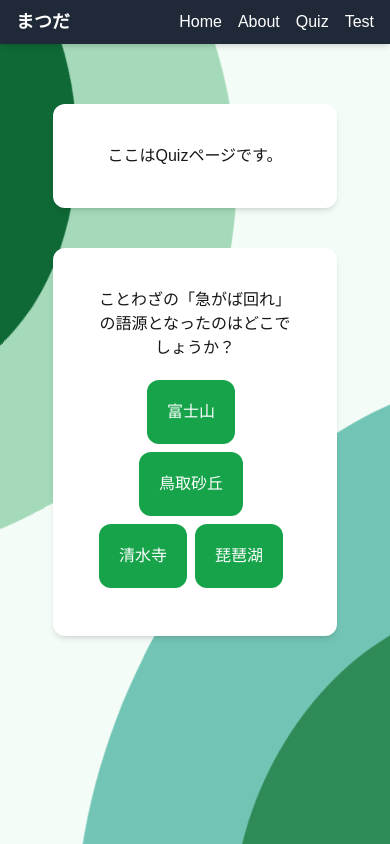
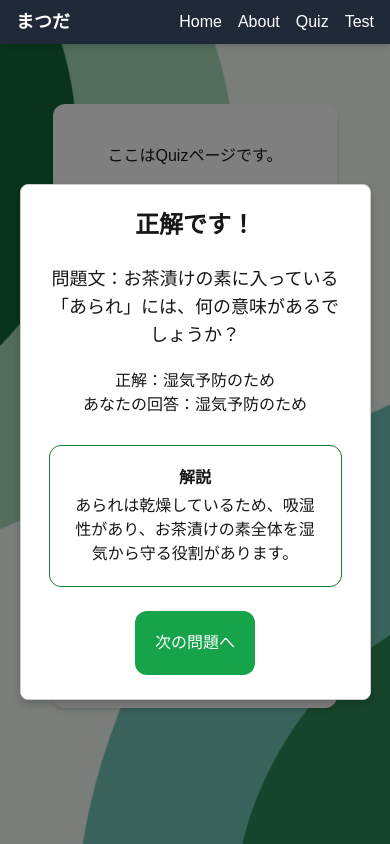
Before and after one commit to t-matsuda1011/myApp, a Next.js app: page /quiz in a window 390 px wide. Both pictures are taken after a click on the button "湿気予防のため". Built offline with nearby package versions, Linux system fonts and the light colour scheme.

Commit message:
ポップアップメッセージの実装

```diff
--- a/src/components/header/index.tsx
+++ b/src/components/header/index.tsx
@@ -3,7 +3,7 @@ import Link from 'next/link';
 
 const Header = () => {
     return (
-        <header className="fixed top-0 w-full bg-gray-800 text-white shadow-md z-50">
+        <header style={{zIndex: "1001"}} className="fixed top-0 w-full bg-gray-800 text-white shadow-md z-50">
             <div className="max-w-7xl mx-auto px-4 py-2 flex justify-between items-center">
                 <h1 className="text-lg font-bold">まつだ</h1>
                 <nav>
--- a/src/components/options/index.jsx
+++ b/src/components/options/index.jsx
@@ -1,6 +1,6 @@
 export default function Options({ answers, click }) {
     return (
-        <div className="mt-5">
+        <div className="mt-5 flex flex-col md:flex-row justify-center">
             {answers.map((answer) => (
                 <button
                     className="rounded-xl p-5 mb-2 mr-2 bg-green-600 hover:bg-green-800 text-white transition-all"
--- a/src/components/popup-comment/index.jsx
+++ b/src/components/popup-comment/index.jsx
@@ -1,29 +1,48 @@
 export default function PopUpComment({ isCorrect, question, correct, answer, explanation, click }) {
     return (
         <div
-            style={
-                {
-                    position: "fixed",
-                    top: "30%",
-                    left: "50%",
-                    transform: "translate(-50%, -50%)",
+            style={{
+                position: "fixed",
+                width: "100%",
+                height: "100%",
+                backgroundColor: "rgba(0, 0, 0, 0.5)", // 背景を半透明に
+                display: "flex",
+                justifyContent: "center",
+                alignItems: "center",
+                zIndex: 1000,
+            }}
+            className="top-5 md:top-0 left-0 fixed inset-0 bg-black bg-opacity-50 flex justify-center items-center z-50"
+        >
+            <div
+                style={{
                     backgroundColor: "white",
                     border: "1px solid #ccc",
-                    padding: "20px",
-                    zIndex: 1000,
+                    maxWidth: "500px",
                     width: "90%",
-                    height: "25%",
                     boxShadow: "0 4px 8px rgba(0, 0, 0, 0.2)",
                     borderRadius: "8px",
-                }
-            }>
-            <h2>{isCorrect ? "正解です！" : "不正解…"}</h2>
-            <p>{question}</p>
-            <p>正解：{correct}　あなたの回答：{answer}</p>
-            <p>{explanation}</p>
-            <button onClick={click}>
-                次の問題へ
-            </button>
+                }}
+                className="bg-white border border-gray-300 p-1 md:p-5 max-w-md w-11/12 md:w-2/3 rounded-lg shadow-lg"
+            >
+                <h2 className="mt-5 text-2xl font-bold">{isCorrect ? "正解です！" : "不正解…"}</h2>
+                <div className="p-6 md:p-7">
+                    <p className="text-lg">問題文：{question}</p>
+                    <div>
+                        <p className="mt-5">正解：{correct}</p>
+                        <p>あなたの回答：{answer}</p>
+                    </div>
+                    <div className="p-5 mt-7 border rounded-xl border-green-700">
+                        <p className="mb-1 font-semibold">解説</p>
+                        <p>{explanation}</p>
+                    </div>
+                </div>
+                <button
+                    className="rounded-xl p-5 mb-5 bg-green-600 hover:bg-green-800 text-white transition-all"
+                    onClick={click}
+                >
+                    次の問題へ
+                </button>
+            </div>
         </div>
     );
 };
--- a/src/features/quiz/quizApp.jsx
+++ b/src/features/quiz/quizApp.jsx
@@ -9,6 +9,8 @@ const QuizApp = () => {
     const {
         currentQuiz,
         isCorrect,
+        showPopup,
+        selectAnswer,
         checkAnswer,
         onNextQuestion,
     } = useQuizLogic();
@@ -21,14 +23,18 @@ const QuizApp = () => {
                 correct={currentQuiz.correct}
                 click={checkAnswer}
             />
-            {/* <PopUpComment
-                isCorrect={isCorrect}
-                question={currentQuiz.question}
-                correct={currentQuiz.correct}
-                answer={currentQuiz.answer}
-                explanation={currentQuiz.explanation}
-                click={onNextQuestion}
-            /> */}
+            {
+                showPopup && (
+                    <PopUpComment
+                        isCorrect={isCorrect}
+                        question={currentQuiz.question}
+                        correct={currentQuiz.correct}
+                        answer={selectAnswer}
+                        explanation={currentQuiz.explanation}
+                        click={onNextQuestion}
+                    />
+                )
+            }
         </div>
     );
 };
--- a/src/features/quiz/useQuizLogic.jsx
+++ b/src/features/quiz/useQuizLogic.jsx
@@ -5,29 +5,45 @@ export default function useQuizLogic() {
 
 const [currentIndex, setCurrentIndex] = useState(0);
 const [score, setScore] = useState(0);
+const [isCorrect, setIsCorrect] = useState(null);
+const [showPopup, setShowPopup] = useState(false);
+const [selectAnswer, setSelectAnswer] = useState(null);
+
     const currentQuiz = quizList[currentIndex];
 
     //正誤判断と得点の加算
     const checkAnswer = (answer) => () => {
         if (answer === currentQuiz.correct) {
-            alert("正解です！");
             setScore(score + 1);
+            setIsCorrect(true);
         } else {
-            alert("不正解です！");
+            setIsCorrect(false);
         }
+        setSelectAnswer(answer);
+        setShowPopup(true);
+    }
 
+    const onNextQuestion = () => {
         if (currentIndex < quizList.length - 1) {
             setCurrentIndex(currentIndex + 1);
+            setIsCorrect(null);
+            setShowPopup(false);
         } else {
             alert("終了です！あなたのスコアは" + score + "/" + quizList.length + "点です！");
             setCurrentIndex(0);
             setScore(0);
+            setShowPopup(false);
         }
+
     }
 
     return {
         currentQuiz,
+        isCorrect,
+        showPopup,
+        selectAnswer,
         checkAnswer,
+        onNextQuestion,
     };
 }
 
```
